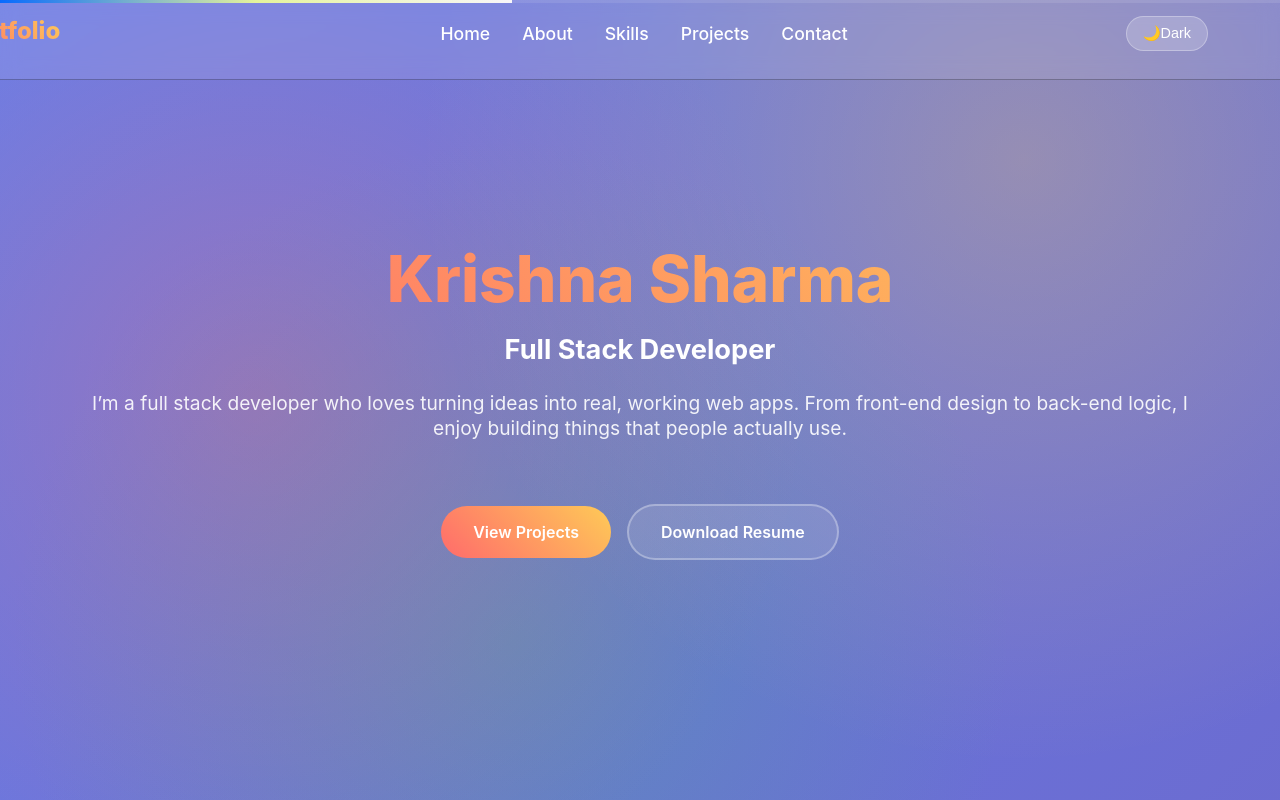
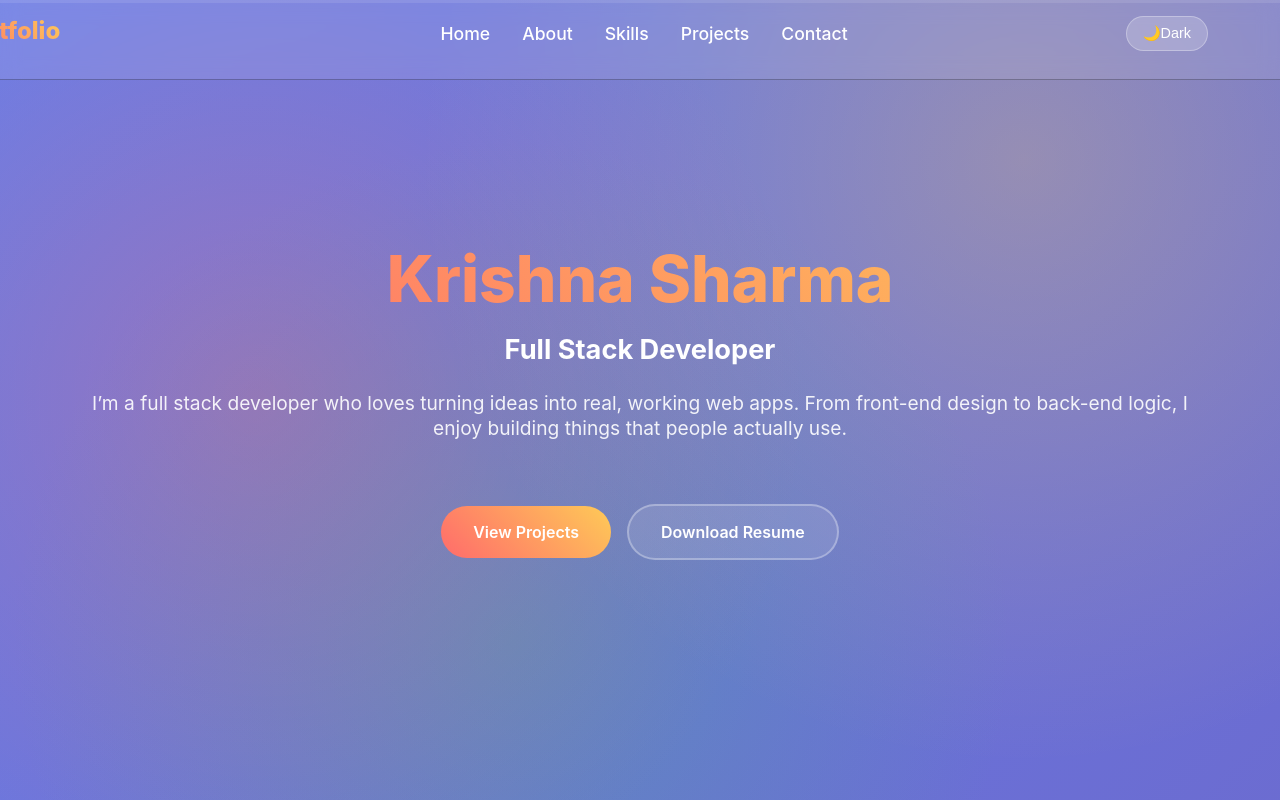
Before and after one commit to krishna-057/Portfolio_1, a React (Vite) app: page / in a window 1280 px wide. Shown: the top 800 px of the page. Built offline with nearby package versions, Linux system fonts and the light colour scheme.

Commit message:
scroll progress

```diff
--- a/src/App.css
+++ b/src/App.css
@@ -2,6 +2,8 @@
   margin: 0;
   padding: 0;
   box-sizing: border-box;
+  scroll-behavior: smooth;
+
 }
 
 body {
--- a/src/App.jsx
+++ b/src/App.jsx
@@ -9,44 +9,54 @@ import Footer from "./component/Footer/Footer.jsx";
 import Scroll from "./component/Scroll/scroll.jsx";
 import { useState, useEffect } from "react";
 function App() {
-
+  // state variables
+  const [position, setPosition] = useState(0);
   const [dMode, setDMode] = useState(true);
-
+  // useEffect functions
+  // theme for getting the theme from the local storage
   useEffect(() => {
     const savedTheme = localStorage.getItem("theme");
-    if(savedTheme){
+    if (savedTheme) {
       setDMode(savedTheme === "dark");
     }
-  },[])
+  }, []);
+  // DOM manipulation according to the dMode variable
   useEffect(() => {
-    if(dMode){
+    if (dMode) {
       document.body.classList.add("dark-mode");
       document.body.classList.remove("light-mode");
-    }
-    else{
+    } else {
       document.body.classList.remove("dark-mode");
       document.body.classList.add("light-mode");
     }
-    localStorage.setItem("theme", dMode ? "dark":"light");
-  },[dMode])
+    localStorage.setItem("theme", dMode ? "dark" : "light");
+  }, [dMode]);
 
+  // toggling the theme
   const toggleTheme = () => {
     setDMode(!dMode);
-  }
+  };
+
+  // handling the scroll position
+  useEffect(() => {
+    const handleScroll = () => {
+      const position = window.pageYOffset;
+      setPosition(position);
+    };
+    window.addEventListener("scroll", handleScroll);
+    return () => window.removeEventListener("scroll", handleScroll);
+  }, []);
 
   return (
     <>
-      <Nav
-      dMode={dMode}
-      toggleTheme={toggleTheme}
-      />
+      <Scroll position={position} />
+      <Nav dMode={dMode} toggleTheme={toggleTheme} />
       <Hero />
       <About />
       <Skills />
       <Prjects />
       <Contact />
       <Footer />
-      <Scroll />
     </>
   );
 }
--- a/src/component/Hero/Hero.css
+++ b/src/component/Hero/Hero.css
@@ -72,6 +72,7 @@
   left: 50%;
   background: rgba(255, 107, 107, 0.4);
   animation-delay: 4s;
+  perspective: 1000px;
 }
 @keyframes float {
   0%, 100% {
--- a/src/component/Scroll/scroll.jsx
+++ b/src/component/Scroll/scroll.jsx
@@ -1,12 +1,16 @@
-import React from 'react'
-import './scroll.css'
+import React from "react";
+import "./scroll.css";
 
-const Scroll=()=>{
-    return (
-        <div className='scroll-container'>
-            <div className='scroll-bar' style={{width:'40%'}}></div>
-        </div>
-    );
+const Scroll = ({ position }) => {
+  const height =
+    document.documentElement.scrollHeight -
+    document.documentElement.clientHeight;
+  const sPercentage =height>0? (position / height) * 100:0;
+  return (
+    <div className="scroll-container">
+      <div className="scroll-bar" style={{ width: `${sPercentage}%` }}></div>
+    </div>
+  );
 };
 
 export default Scroll;
```
